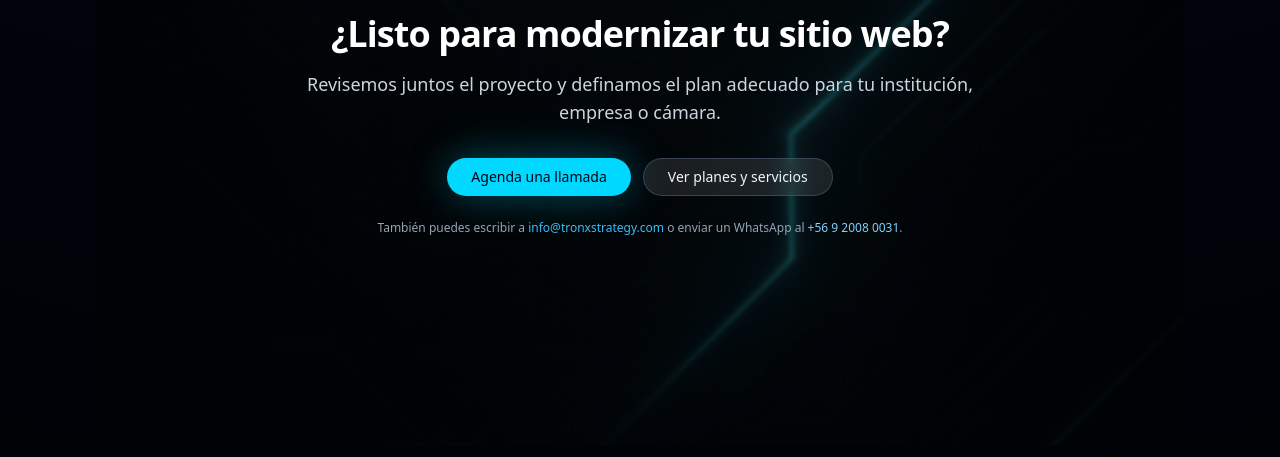
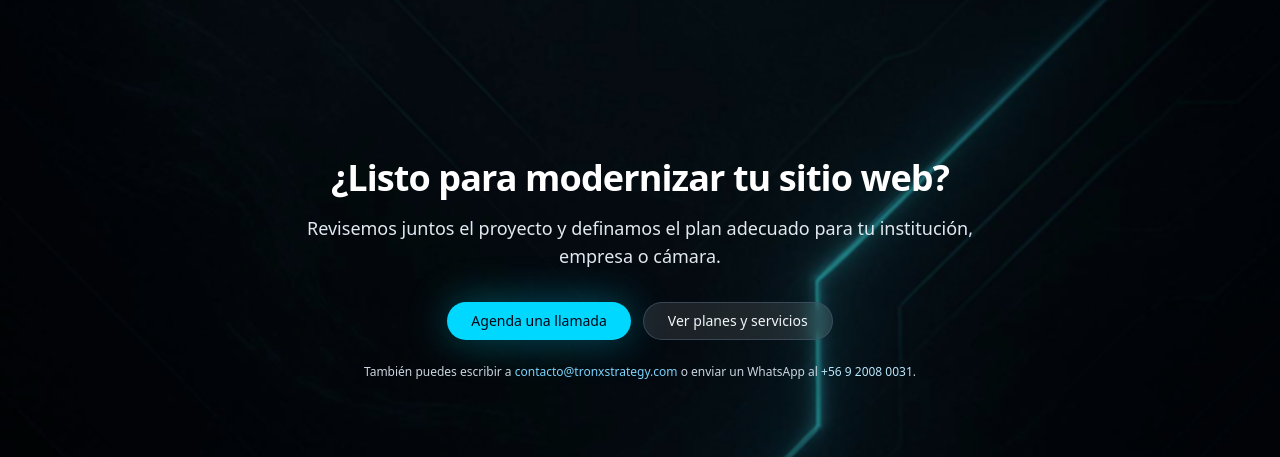
Before and after one commit to TronxGroup/Tronx-Strategy, a Next.js app: page / in a window 1280 px wide. Shown: the part 2068-2525 px from the top of the page. Built offline with nearby package versions, Linux system fonts and the light colour scheme.

Commit message:
Update page.tsx

```diff
--- a/app/page.tsx
+++ b/app/page.tsx
@@ -101,7 +101,7 @@ export default function HomePage() {
         </div>
       </section>
 
-      {/* CONTENIDO */}
+      {/* CONTENIDO PRINCIPAL EN CONTENEDOR */}
       <div className="section">
         {/* QUÉ PODEMOS CONSTRUIR */}
         <section className="mt-16">
@@ -118,16 +118,16 @@ export default function HomePage() {
             {[
               {
                 title: "Sitios corporativos",
-                body: "Páginas completas para empresas, gremios, estudios y organizaciones."
+                body: "Páginas completas para empresas, gremios, estudios y organizaciones.",
               },
               {
                 title: "Landing pages y campañas",
-                body: "Páginas de alta conversión para lanzamientos, cursos o eventos."
+                body: "Páginas de alta conversión para lanzamientos, cursos o eventos.",
               },
               {
                 title: "Portales y directorios",
-                body: "Arquitecturas escalables para cámaras, instituciones y territorios."
-              }
+                body: "Arquitecturas escalables para cámaras, instituciones y territorios.",
+              },
             ].map((card) => (
               <div key={card.title} className="card-surface p-6">
                 <h3 className="text-lg font-semibold text-slate-50">
@@ -180,10 +180,11 @@ export default function HomePage() {
             />
           </div>
         </section>
+      </div>
 
-        {/* CTA FINAL FULL SCREEN */}
+      {/* CTA FINAL FULL SCREEN (FUERA DEL CONTENEDOR) */}
       <section
-  className="relative w-full min-h-[70vh] md:min-h-[80vh] flex items-center justify-center text-center mt-24 mb-0 overflow-hidden rounded-2xl"
+        className="relative w-full min-h-screen flex items-center justify-center text-center mt-24"
         style={{
           backgroundImage: "url('/BG_CTA_strategy.jpg')",
           backgroundSize: "cover",
@@ -191,8 +192,8 @@ export default function HomePage() {
           backgroundRepeat: "no-repeat",
         }}
       >
-  {/* Overlay */}
-  <div className="absolute inset-0 bg-black/65 backdrop-blur-[2px]" />
+        {/* Overlay más claro */}
+        <div className="absolute inset-0 bg-black/45 md:bg-black/40 backdrop-blur-[1px]" />
 
         {/* Contenido */}
         <div className="relative z-10 max-w-3xl mx-auto px-6 py-20">
@@ -200,7 +201,7 @@ export default function HomePage() {
             ¿Listo para modernizar tu sitio web?
           </h2>
 
-    <p className="mt-4 text-slate-300 text-base md:text-lg">
+          <p className="mt-4 text-slate-200 text-base md:text-lg">
             Revisemos juntos el proyecto y definamos el plan adecuado para tu
             institución, empresa o cámara.
           </p>
@@ -218,20 +219,19 @@ export default function HomePage() {
             </Link>
           </div>
 
-    <p className="mt-6 text-xs text-slate-400">
+          <p className="mt-6 text-xs text-slate-300">
             También puedes escribir a{" "}
             <a
               href="mailto:info@tronxstrategy.com"
-        className="text-sky-400 hover:text-sky-300"
+              className="text-sky-300 hover:text-sky-200"
             >
-        info@tronxstrategy.com
+              contacto@tronxstrategy.com
             </a>{" "}
             o enviar un WhatsApp al{" "}
-      <span className="text-sky-300 font-medium">+56 9 2008 0031</span>.
+            <span className="text-sky-200 font-medium">+56 9 2008 0031</span>.
           </p>
         </div>
       </section>
-      </div>
     </>
   );
 }
```
Lines whose indentation alone changed are shown as unchanged.
